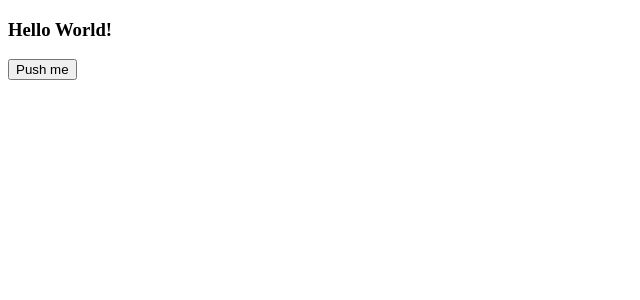
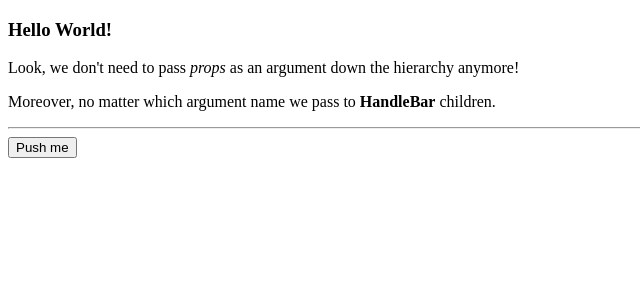
Before and after one commit to srgg6701/react-mini, a React app: page / in a window 1280 px wide. Shown: the top 300 px of the page, without its empty margins (0-640 px from the left). Built offline with nearby package versions, Linux system fonts and the light colour scheme.

Commit message:
Experimeting, cleaning code, adding comments

```diff
--- a/src/components/App.js
+++ b/src/components/App.js
@@ -3,10 +3,10 @@ import React from 'react'
 const Toolbar = () => {
   return (<HandleBar />)
 }
-const HandleBar = ({props}) => {
+const HandleBar = () => {
   return (
     <ThemeContext.Consumer>
-      {props => <Button {...props}></Button>}
+      {someprops => <Button {...someprops}></Button>}
     </ThemeContext.Consumer>
   )
 }
@@ -14,7 +14,6 @@ const Button = ( props ) => {
   console.log(props);
   return (<button className={props.class_name}>{props.text}</button>)
 }
-/* */
 
 const value = { class_name: "dark", text: "Push me" };
 const ThemeContext = React.createContext(value);
@@ -23,6 +22,9 @@ const App = () => {
   return (
     <React.Fragment>
       <h3>Hello World!</h3>
+      <p>Look, we don't need to pass <em>props</em> as an argument down the hierarchy anymore!</p>
+      <p>Moreover, no matter which argument name we pass to <b>HandleBar</b> children.</p>
+      <hr />
       <ThemeContext.Provider value={value}>
         <Toolbar />
       </ThemeContext.Provider>
```
